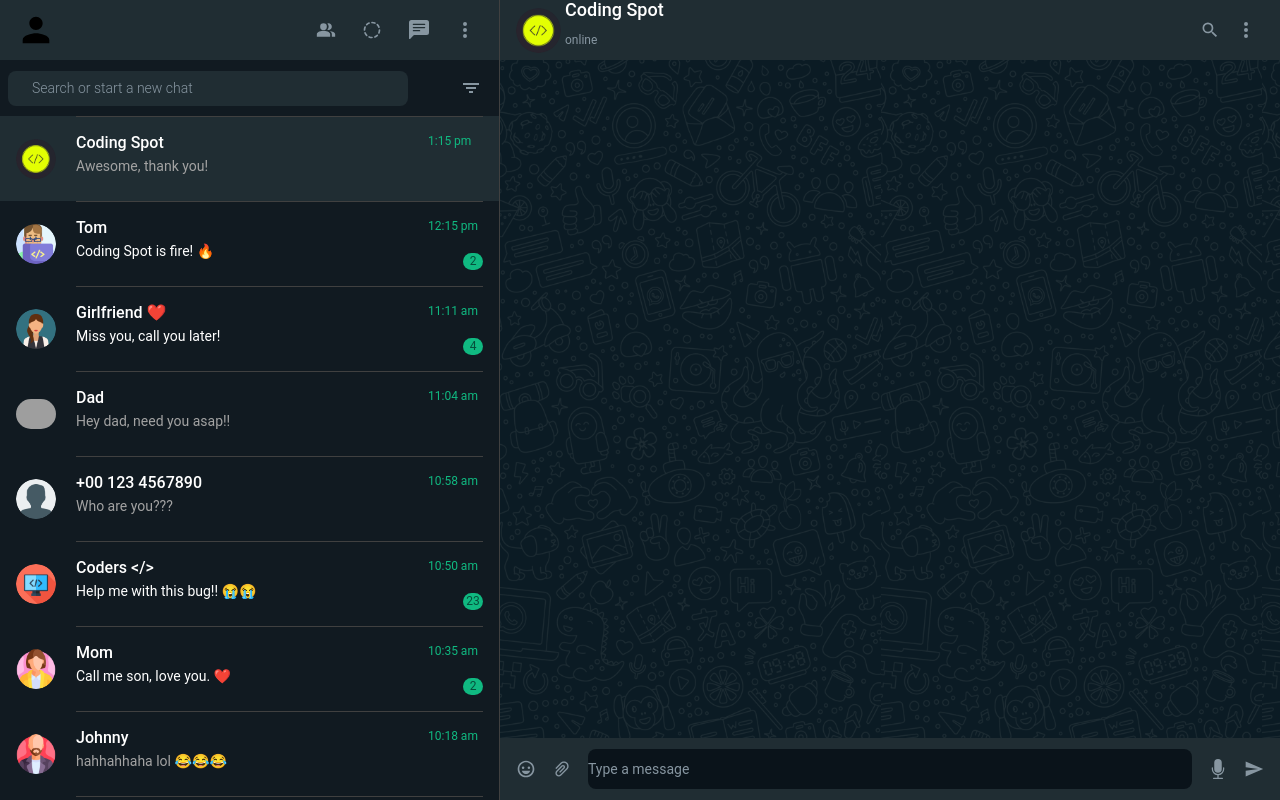
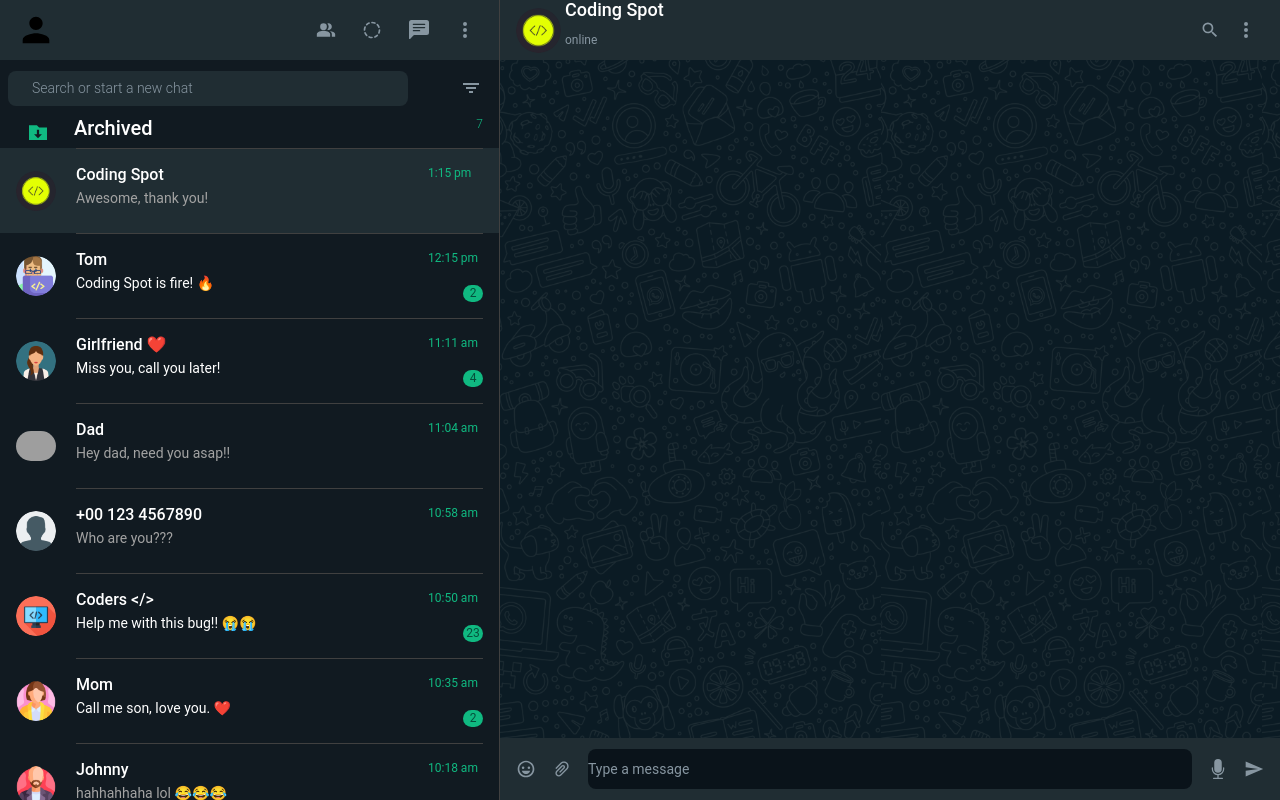
Before and after one commit to eysacakil/WhatxApp, a React (Create React App) app in the folder frontend/: page / in a window 1280 px wide. Built offline with nearby package versions, Linux system fonts and the light colour scheme; grey boxes are pictures that could not be loaded.

Commit message:
favicon and archived section added

```diff
--- a/frontend/src/components/Home/Chats.jsx
+++ b/frontend/src/components/Home/Chats.jsx
@@ -1,6 +1,7 @@
 import React, { useState , useEffect } from 'react';
 import Chat from './Chat';
 import { chatsData } from  '../../data/whatsapp';
+import { ImFolderDownload } from 'react-icons/im';
 
 function Chats({ filter, searchText }) {
     const [ chats, setChats ] = useState(chatsData);
@@ -15,6 +16,18 @@
   return (
     // Chats main container
     <div className='flex flex-col overflow-y-scroll cursor-pointer h-100'>
+        {/* Archived Container */}
+        <div className='flex justify-between items-center w-100 min-h[55px] px-3 hover::bg-[#202d33]'>
+          {/* Icon and text container */}
+          <div className='flex justify-around items-center w-[150px]'>
+            <span className='text-emerald-500 text-lg'>
+              <ImFolderDownload />
+            </span>
+            <h5 className='text-white'>Archived</h5>
+          </div>
+          {/* Number of Archived Chats */}
+          <p className='text-emerald-500 text-xs font-light'>7</p>
+        </div>
         {/* Chats */}
         {chats.map((chat, i) => {
             return (
```
Also changed, not shown: 1 other file (tests, documents, lock files or other folders).
